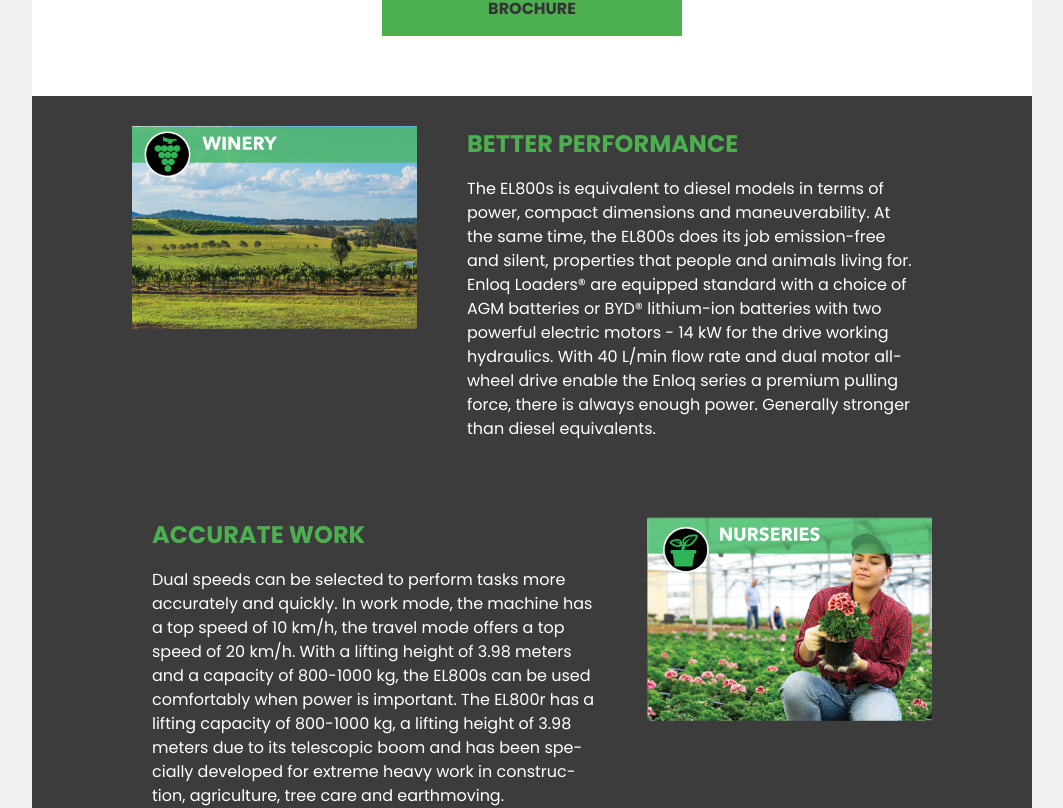
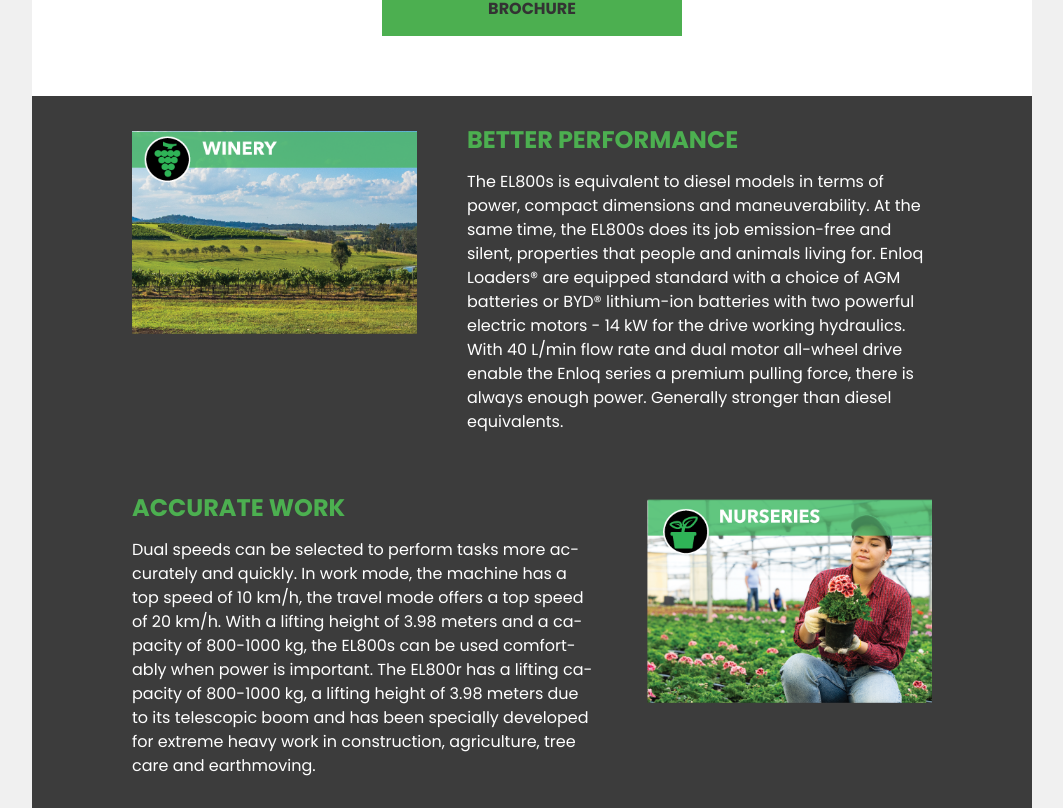
Before and after one commit to d2mrapidscreen/enloq, a React (Create React App) app: page / in a window 1280 px wide. Shown: the part 3880-4688 px from the top of the page, without its empty margins (108-1171 px from the left). Built offline with nearby package versions, Linux system fonts and the light colour scheme; the HTML template or start-up script is replaced by a standard one.

Commit message:
section display changes for alighnment and spacing

```diff
--- a/src/components/Sections/Applications.css
+++ b/src/components/Sections/Applications.css
@@ -5,6 +5,7 @@
   margin: 0 auto;
 }
 
+/* Create consistent spacing between sections */
 .application-item {
   display: flex;
   padding: 30px 100px;
@@ -15,17 +16,21 @@
   flex-direction: row-reverse;
 }
 
+/* Fixed width for image container */
 .application-image-container {
   flex: 0 0 285px;
   position: relative;
   margin-right: 30px;
+  margin-top: 5px; /* Align image top with heading top */
 }
 
+/* Adjust margins for reverse layout */
 .application-item.reverse .application-image-container {
   margin-right: 0;
   margin-left: 30px;
 }
 
+/* Ensure image takes full width of container */
 .application-image {
   width: 100%;
   height: auto;
@@ -49,11 +54,29 @@
   font-size: 14px;
 }
 
+/* Adjust content container to align with image */
+/* Base content container styles */
 .application-content {
   flex: 1;
-    padding: 0 20px;
+  display: flex;
+  flex-direction: column;
+  justify-content: flex-start;
+  padding-left: 0;
+  padding-right: 0;
 }
 
+/* Apply padding for regular layout (image on left, content on right) */
+.application-item:not(.reverse) .application-content {
+  padding-left: 20px;
+}
+
+/* Apply padding for reverse layout (image on right, content on left) */
+.application-item.reverse .application-content {
+  padding-right: 20px;
+}
+
+
+/* Ensure heading has proper spacing */
 .application-heading {
   color: #4CAF50;
   font-family: 'Poppins', sans-serif;
@@ -62,6 +85,7 @@
   margin-top: 0;
   margin-bottom: 15px;
   text-transform: uppercase;
+  line-height: 1.2;
 }
 
 .application-text {
@@ -69,6 +93,7 @@
   font-size: 16px;
   line-height: 1.5;
   color: #fff;
+  margin: 0px;
 }
 
 @media (max-width: 1024px) {
@@ -78,7 +103,6 @@
 }
 
 @media (max-width: 768px) {
-
   .application-item,
   .application-item.reverse {
     flex-direction: column;
@@ -98,7 +122,6 @@
 }
 
 @media (max-width: 480px) {
-
   .application-item {
     padding: 20px 20px;
   }
```
Lines whose indentation alone changed are shown as unchanged.
